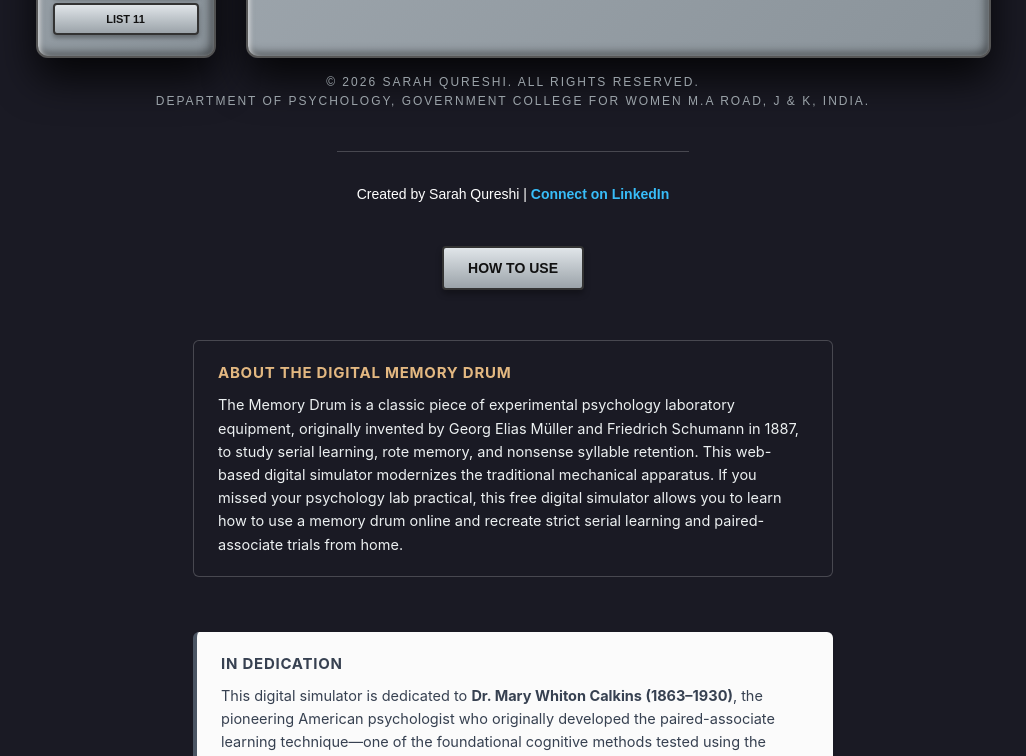
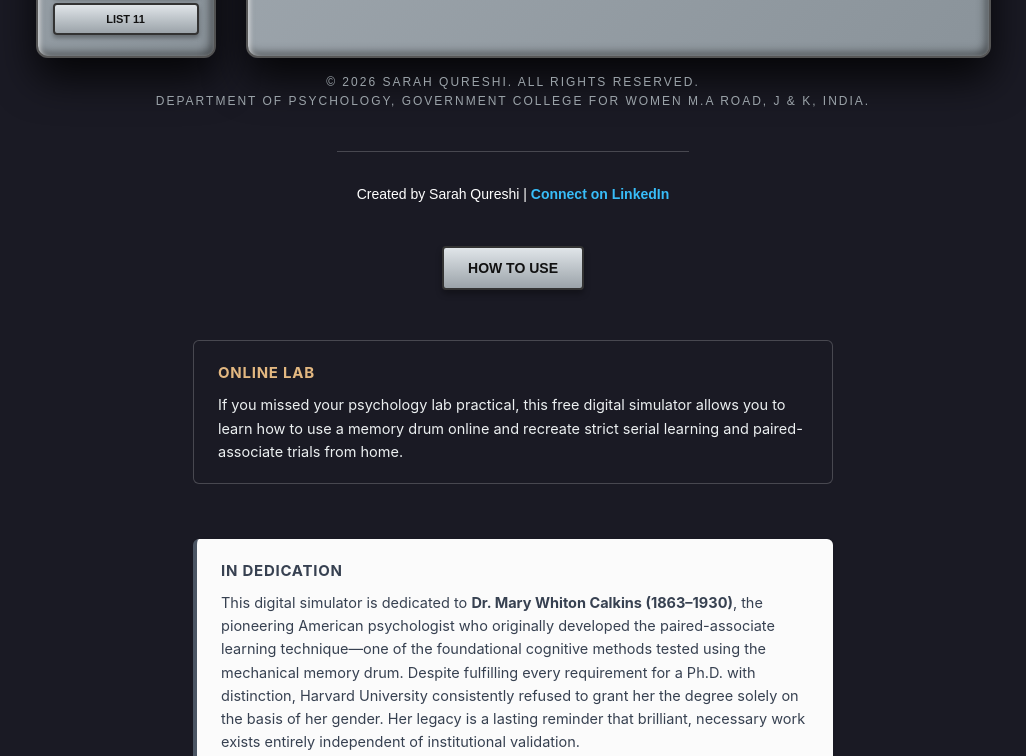
Before and after one commit to sarahqureshipsych-cmd/memorydrum, a plain HTML site: page index.html in a window 1280 px wide. Shown: the part 520-1276 px from the top of the page, without its empty margins (127-1153 px from the left). Drawn offline with Linux system fonts and the light colour scheme.

Commit message:
Update index.html

```diff
--- a/index.html
+++ b/index.html
@@ -1046,18 +1046,12 @@
     </div>
 
 
-    <div style="max-width: 640px; margin: 20px auto; padding: 20px 24px; background: #1a1a24; border: 1px solid rgba(255, 255, 255, 0.2); border-radius: 6px; font-family: -apple-system, BlinkMacSystemFont, 'Segoe UI', Roboto, Arial, sans-serif; color: #ecf0f1; line-height: 1.6; text-align: left; box-sizing: border-box;">
-
-        <h3 style="margin-top: 0; margin-bottom: 8px; font-size: 15px; font-weight: 700; letter-spacing: 0.05em; text-transform: uppercase; color: #e3b881;">About the Digital Memory Drum</h3>
-
+  <div style="max-width: 640px; margin: 20px auto; padding: 20px 24px; background: #1a1a24; border: 1px solid rgba(255, 255, 255, 0.2); border-radius: 6px; font-family: -apple-system, BlinkMacSystemFont, 'Segoe UI', Roboto, Arial, sans-serif; color: #ecf0f1; line-height: 1.6; text-align: left; box-sizing: border-box;">
+        <h3 style="margin-top: 0; margin-bottom: 8px; font-size: 15px; font-weight: 700; letter-spacing: 0.05em; text-transform: uppercase; color: #e3b881;">Online Lab</h3>
         <p style="margin: 0; font-size: 14.5px;">
-
-            The Memory Drum is a classic piece of experimental psychology laboratory equipment, originally invented by Georg Elias Müller and Friedrich Schumann in 1887, to study serial learning, rote memory, and nonsense syllable retention. This web-based digital simulator modernizes the traditional mechanical apparatus. If you missed your psychology lab practical, this free digital simulator allows you to learn how to use a memory drum online and recreate strict serial learning and paired-associate trials from home.
-
+            If you missed your psychology lab practical, this free digital simulator allows you to learn how to use a memory drum online and recreate strict serial learning and paired-associate trials from home.
         </p>
-
     </div>
-
 
 
     <div style="max-width: 640px; margin: 35px auto; padding: 20px 24px; background: #fbfbfb; border-left: 4px solid #4b5563; border-radius: 6px; box-shadow: 0 1px 4px rgba(0, 0, 0, 0.06); font-family: -apple-system, BlinkMacSystemFont, 'Segoe UI', Roboto, Helvetica, Arial, sans-serif; color: #374151; line-height: 1.6; text-align: left; box-sizing: border-box;">
```
